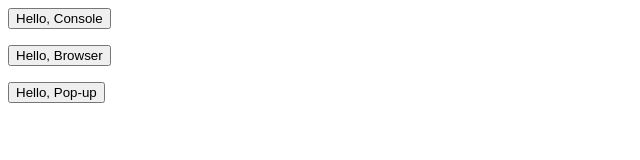
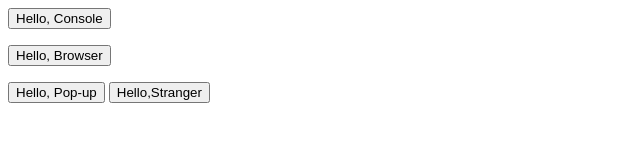
Before and after one commit to patriciaf212/hello-world, a plain HTML site: page index.html in a window 1280 px wide. Shown: the whole page, without its empty margins (0-640 px from the left). Drawn offline with Linux system fonts and the light colour scheme.

Commit message:
Update index.html

```diff
--- a/index.html
+++ b/index.html
@@ -8,10 +8,15 @@
 <body>
   <button onclick="sayConsole();">Hello, Console</button>
   <p id="console"></p>
-  <button onclick="sayBrowser();">Hello, Browser</button>
+
+ <button onclick="sayBrowser();">Hello, Browser</button>
   <p id="hello"></p>
 
   <button onclick="sayPopup();">Hello, Pop-up</button>
 
+ <button onclick="sayHello();">Hello,Stranger</button>
+ <p id="stranger"></p>
+
+
 </body>
 </html>
```
